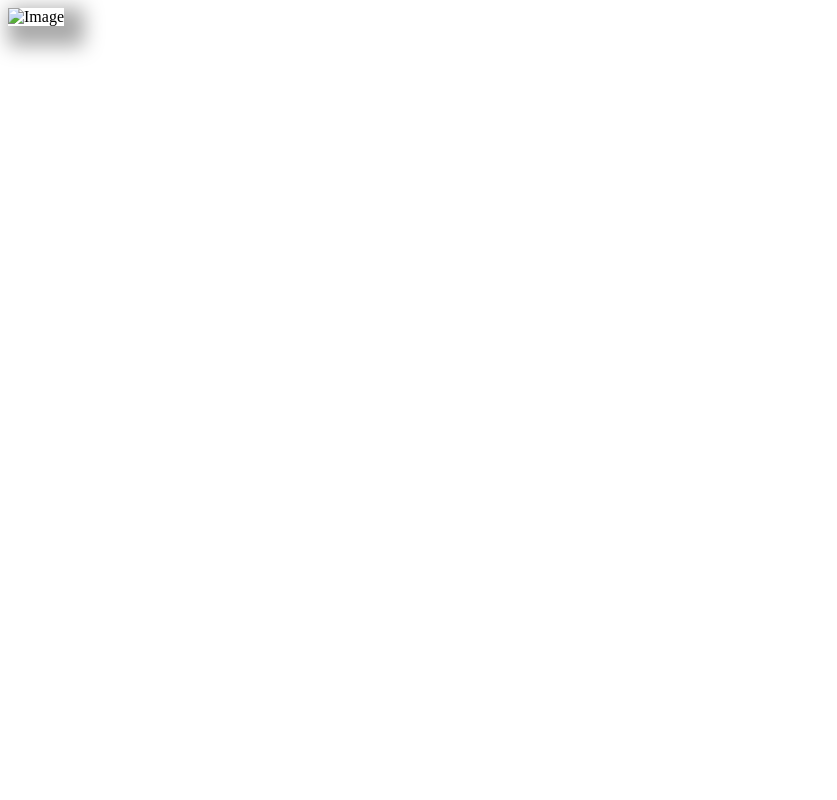
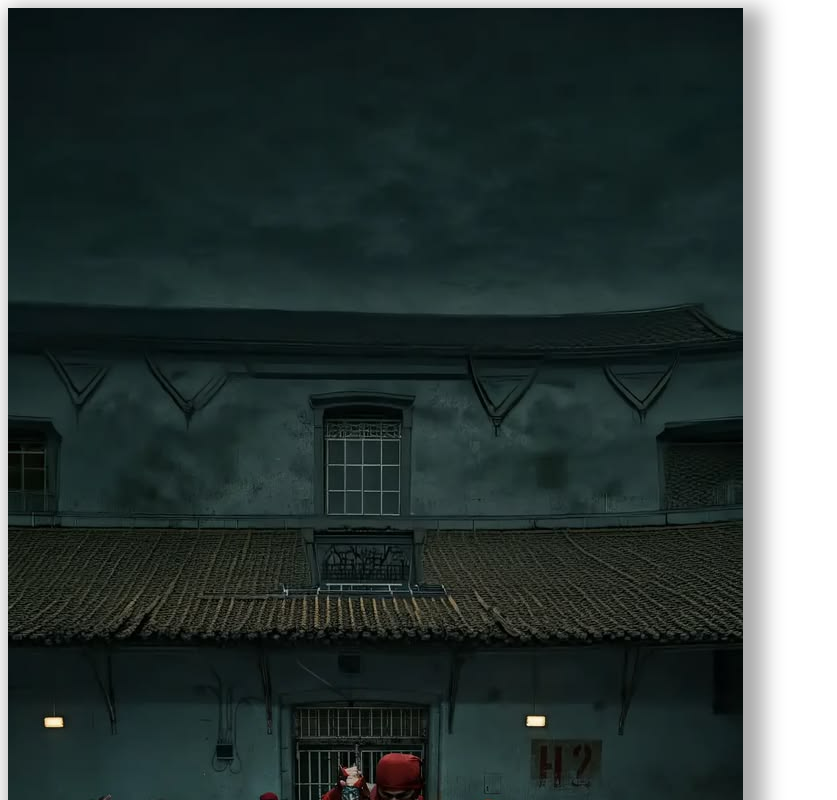
Before and after one commit to rachitxcodes/Full-Stack-Sem-5, a plain HTML site: page CSS/shadow.html in a window 1280 px wide. Shown: the top 800 px of the page, without its empty margins (0-837 px from the left). Drawn offline with Linux system fonts and the light colour scheme.

Commit message:
Update image source in shadow.html and add login page template in loginPage-Dark-Light.html

```diff
--- a/CSS/shadow.html
+++ b/CSS/shadow.html
@@ -32,6 +32,6 @@
     </style>
 </head>
 <body>
-    <img src="l2-transparent.png" alt="Image">
+    <img src="2.jpg" alt="Image">
 </body>
 </html>
```
Also changed, not shown: Tailwind-CSS/src/loginPage-Dark-Light.html (renamed from Tailwind-CSS/src/index.html).
